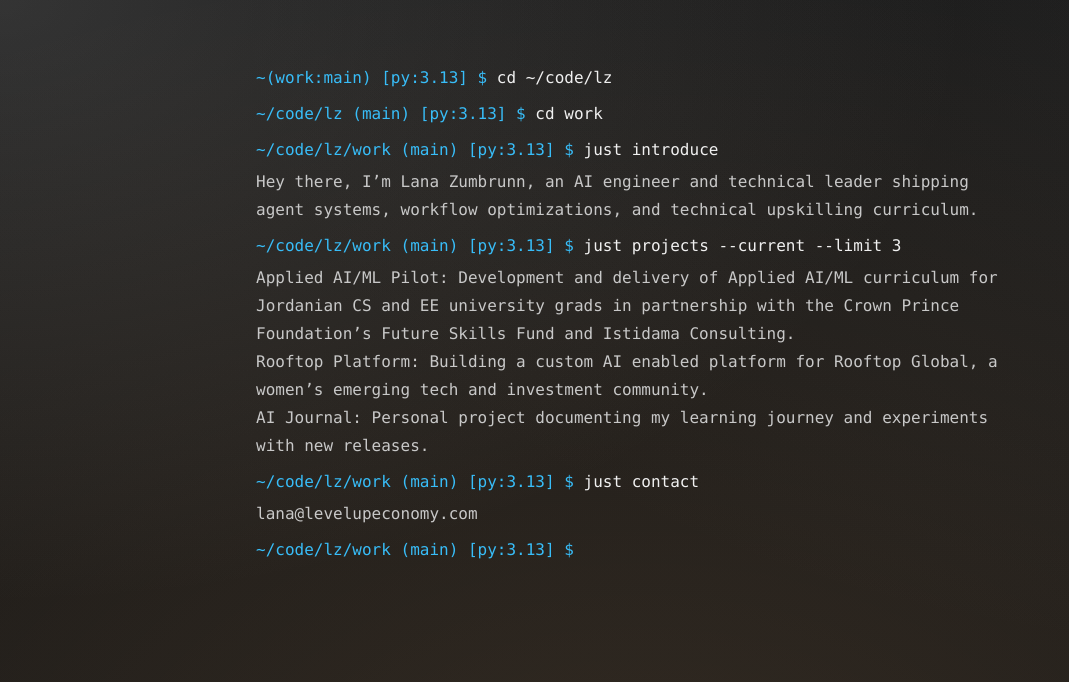
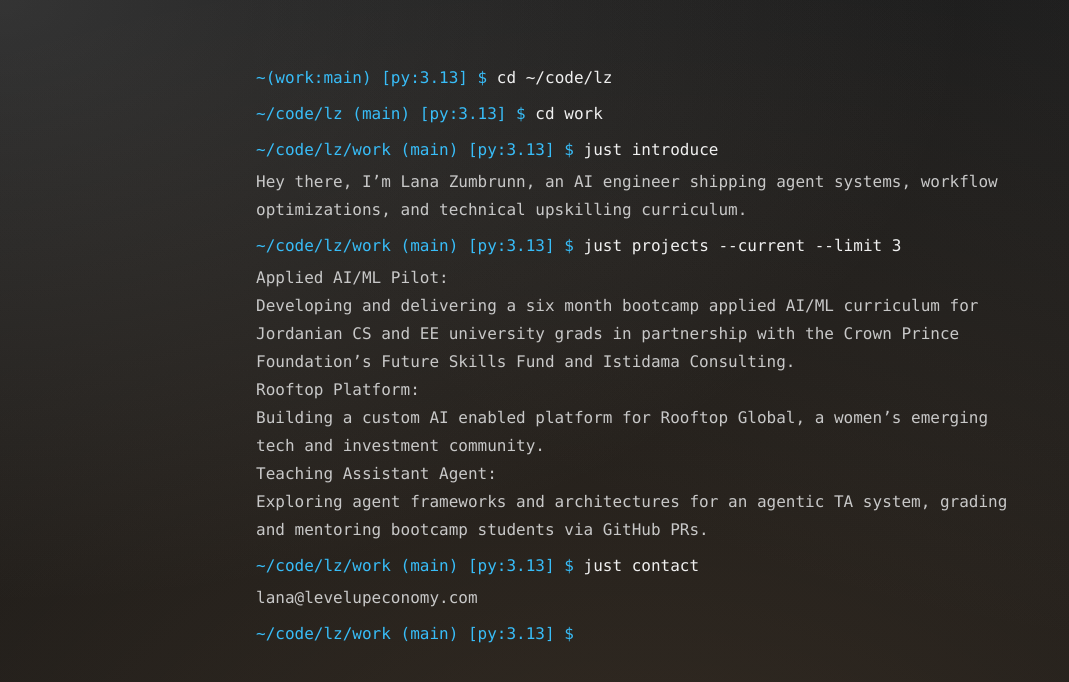
Before and after one commit to lana-z/lz-work, a Next.js app: page / in a window 1280 px wide. Shown: the top 682 px of the page, without its empty margins (0-1069 px from the left). Built offline with nearby package versions, Linux system fonts and the light colour scheme.

Commit message:
feat(cli): reorganize project data

```diff
--- a/src/app/page.tsx
+++ b/src/app/page.tsx
@@ -19,21 +19,161 @@ const INITIAL_PROMPT = `~(work:main) [py:${PY_VERSION}] $`;
 const LZ_PROMPT = `~/code/lz (main) [py:${PY_VERSION}] $`;
 const WORK_PROMPT = `~/code/lz/work (main) [py:${PY_VERSION}] $`;
 
-const KNOWN_COMMANDS = [
+type Project = {
+  name: string;
+  description: string;
+  href?: string;
+};
+
+const CURRENT_PROJECTS: Project[] = [
+  {
+    name: "Applied AI/ML Pilot",
+    description:
+      "Developing and delivering a six month bootcamp applied AI/ML curriculum for Jordanian CS and EE university grads in partnership with the Crown Prince Foundation’s Future Skills Fund and Istidama Consulting.",
+  },
+  {
+    name: "Rooftop Platform",
+    description:
+      "Building a custom AI enabled platform for Rooftop Global, a women’s emerging tech and investment community.",
+  },
+  {
+    name: "Teaching Assistant Agent",
+    description:
+      "Exploring agent frameworks and architectures for an agentic TA system, grading and mentoring bootcamp students via GitHub PRs.",
+  },
+  {
+    name: "Section",
+    description:
+      "Leading Section AI School enterprise prompt engineering sessions and CEO AI cohorts.",
+  },
+  {
+    name: "Guzakuza",
+    description:
+      "Designing and delivering prompt engineering + AI workflow modules for women agri-business founders through Guzakuza’s Ignite Accelerator.",
+  },
+];
+
+const PAST_PROJECTS: Project[] = [
+  {
+    name: "HeyDev",
+    description:
+      "Led a team of five devs to design and build a multi-agent DevRel productivity system with blog content from GitHub changelogs, community sentiment analysis, and daily recommended actions.",
+  },
+  {
+    name: "Tradesy",
+    description:
+      "Prototyped an agentic solution connecting early-career job seekers with trade professions.",
+  },
+  {
+    name: "Kimchi Token",
+    description:
+      "Designed and built kimchitoken.com and Telegram community integrations for KTZ blockchain token launch.",
+  },
+  {
+    name: "PR Council",
+    description:
+      "Led AI readiness training for PR Council agencies covering automation, ethics, and client enablement.",
+  },
+  {
+    name: "AB InBev",
+    description:
+      "Delivered training on advanced AI concepts for AB InBev Distribution Managers across the Americas and Europe.",
+  },
+];
+
+const FOR_FUN_PROJECTS: Project[] = [
+  {
+    name: "AI Journal",
+    description:
+      "Personal project documenting my learning journey and experiments with new releases.",
+  },
+  {
+    name: "Oh, Kale No!",
+    description: "Mental health check-in companion with AI chat and daily forward-momentum prompts.",
+    href: "https://ohkaleno.xyz/",
+  },
+  {
+    name: "Mountain House Meal Planner",
+    description: "Agent that parses grocery receipts, checks Seattle weather, and suggests dinner recipes.",
+  },
+  {
+    name: "Fitness Trainer Agent",
+    description: "Prototype agent generating adaptive workouts, habit nudges, and progress summaries from wearable data and check-ins.",
+  },
+  {
+    name: "Donut Dashboard",
+    description: "Dashboard and gamification of open source dev community contributions.",
+  },
+  {
+    name: "Running",
+    description: "Training for my 10th full marathon.",
+  },
+  {
+    name: "Baking",
+    description: "Foodie, baking pumpkin scones and many yummy seasonal favorites.",
+  },
+];
+
+const SPEAKING_SECTIONS = [
+  {
+    title: "Major conferences I've spoken at:",
+    lines: ["SXSW", "Rise of the Rest", "InBIA", "Global Accelerator Network", "Global Entrepreneurship Congress", "VentureWell"],
+  },
+  {
+    title: "Technical meetups and events I've given a talk or demoed at:",
+    lines: ["AI Tinkerers", "PuPPy (Puget Sound Programming Python)", "Seattle Tech Week", "AI2"],
+  },
+];
+
+const COMMUNITY_SECTIONS = [
+  {
+    title: "Puget Sound Python:",
+    lines: ["Create the fundraising strategy for PuPPy's 2026 sponsorship campaign and lead implementation in Q4 2025."],
+  },
+  {
+    title: "Girls Code Lincoln:",
+    lines: ["Founder and board member of Girls Code Lincoln (501c3) serving 1000+ girls in tech since 2016."],
+  },
+  {
+    title: "Fueling the Future of Female-Founded Innovation:",
+    lines: ["Hosting workshops to support female-founded startups and women investors in Seattle with partners at Wells Fargo, Boeing Ventures, E8, M12, First Row Partners, and Generationship."],
+  },
+];
+
+const HELP_LINES = [
   "just introduce",
-  "just projects",
-  "just projects --current",
-  "just projects --current --limit 3",
-  "just projects --past",
   "just contact",
   "just social",
+  "just projects [--current] [--past] [--limit N]",
+  "just speaking",
+  "just community",
+  "just forfun",
   "just education",
-  "just background",
-  "just speaking",
-  "just hackathon",
-  "just forfun",
   "just help",
-] as const;
+];
+
+function projectOutputs(projects: Project[], limit?: number): CommandOutput[] {
+  const max = typeof limit === "number" && !Number.isNaN(limit) ? Math.max(limit, 0) : undefined;
+  const list = typeof max === "number" ? projects.slice(0, max) : projects;
+  const entries: CommandOutput[] = [];
+  list.forEach((project) => {
+    entries.push({ type: "text", content: `${project.name}:` });
+    entries.push({ type: "text", content: `  ${project.description}` });
+    if (project.href) {
+      entries.push({ type: "link", content: abbreviateUrl(project.href), href: project.href });
+    }
+  });
+  return entries;
+}
+
+function sectionOutputs(sections: { title: string; lines: string[] }[]): CommandOutput[] {
+  const entries: CommandOutput[] = [];
+  sections.forEach((section) => {
+    entries.push({ type: "text", content: section.title });
+    section.lines.forEach((line) => entries.push({ type: "text", content: `  ${line}` }));
+  });
+  return entries;
+}
 
 function abbreviateUrl(url: string): string {
   try {
@@ -47,136 +187,32 @@ function abbreviateUrl(url: string): string {
 function getCommandOutput(command: string): CommandOutput[] | undefined {
   const normalized = command.trim().toLowerCase();
 
+  if (normalized.startsWith("just projects")) {
+    const usePast = normalized.includes("--past");
+    const useCurrent = normalized.includes("--current");
+    const limitMatch = normalized.match(/--limit\s+(\d+)/);
+    const limit = limitMatch ? Number.parseInt(limitMatch[1], 10) : undefined;
+
+    let projects: Project[];
+    if (usePast) {
+      projects = PAST_PROJECTS;
+    } else if (useCurrent) {
+      projects = CURRENT_PROJECTS;
+    } else {
+      // No flag means show all: current first, then past
+      projects = [...CURRENT_PROJECTS, ...PAST_PROJECTS];
+    }
+
+    return projectOutputs(projects, limit);
+  }
+
   switch (normalized) {
     case "just introduce":
       return [
         {
           type: "text",
           content:
-            "Hey there, I’m Lana Zumbrunn, an AI engineer and technical leader shipping agent systems, workflow optimizations, and technical upskilling curriculum.",
-        },
-      ];
-    case "just projects --current --limit 3":
-      return [
-        {
-          type: "project",
-          name: "Applied AI/ML Pilot",
-          description:
-            "Development and delivery of Applied AI/ML curriculum for Jordanian CS and EE university grads in partnership with the Crown Prince Foundation’s Future Skills Fund and Istidama Consulting.",
-          // href: "https://www.linkedin.com/posts/futureskillsfundjo_aispire-is-now-accepting-applications-from-activity-7385669034551443456-ypv2?utm_source=share&utm_medium=member_desktop&rcm=ACoAAADgXtkB-FVY8Y_rcPgHiPVOOtMLFQFzACc",
-        },
-        {
-          type: "project",
-          name: "Rooftop Platform",
-          description:
-            "Building a custom AI enabled platform for Rooftop Global, a women’s emerging tech and investment community.",
-          // href: "https://rooftop.global/",
-        },
-        {
-          type: "project",
-          name: "AI Journal",
-          description:
-            "Personal project documenting my learning journey and experiments with new releases.",
-          // href: "https://add-ai-journal-link",
-        },
-      ];
-    case "just projects --current":
-      return [
-        {
-          type: "project",
-          name: "Applied AI/ML Pilot",
-          description:
-            "Development and delivery of Applied AI/ML curriculum for Jordanian CS and EE university grads in partnership with the Crown Prince Foundation’s Future Skills Fund and Istidama Consulting.",
-        },
-        {
-          type: "project",
-          name: "Guzakuza AI Training",
-          description:
-            "Designing AI training modules for women-led agri-business founders through Guzakuza’s AISP program.",
-        },
-        {
-          type: "project",
-          name: "Section Advanced Prompt Training",
-          description:
-            "Leading Section School cohorts on advanced prompt design, agent workflows, and evaluation systems.",
-        },
-        {
-          type: "project",
-          name: "Rooftop Platform",
-          description:
-            "Building a custom AI enabled platform for Rooftop Global, a women’s emerging tech and investment community.",
-        },
-        {
-          type: "project",
-          name: "AI Journal",
-          description:
-            "Personal project documenting my learning journey and experiments with new releases.",
-        },
-        {
-          type: "project",
-          name: "AI Leads",
-          description:
-            "Outbound AI agent that researches prospects, enriches context, and drafts channel-specific outreach.",
-        },
-      ];
-
-    case "just projects":
-      return [
-        {
-          type: "project",
-          name: "Applied AI/ML Pilot",
-          description:
-            "Development and delivery of Applied AI/ML curriculum for Jordanian CS and EE university grads in partnership with the Crown Prince Foundation’s Future Skills Fund and Istidama Consulting.",
-        },
-        {
-          type: "project",
-          name: "Rooftop Platform",
-          description:
-            "Building a custom AI enabled platform for Rooftop Global, a women’s emerging tech and investment community.",
-        },
-        {
-          type: "project",
-          name: "AI Journal",
-          description:
-            "Personal project documenting my learning journey and experiments with new releases.",
-        },
-        {
-          type: "project",
-          name: "AI Leads",
-          description: "Outbound AI agent that researches prospects, enriches context, and drafts tailored outreach for sales teams.",
-        },
-      ];
-    case "just projects --past":
-      return [
-        {
-          type: "project",
-          name: "Kimchi Token",
-          description:
-            "Designed and built kimchitoken.com and Telegram community integrations for KTZ blockchain token launch.",
-        },
-        {
-          type: "project",
-          name: "Guzakuza AI Optimization",
-          description:
-            "Designed and delivered AI fundamentals + workflow design modules for women agri-business founders in Africa in partnership with Guzakuza's Ignite accelerator.",
-        },
-        {
-          type: "project",
-          name: "Section Advanced Prompt Engineering",
-          description:
-            "Developed enterprise prompt engineering curriculum and live cohort facilitation for Section AI School.",
-        },
-        {
-          type: "project",
-          name: "PR Council AI Readiness",
-          description:
-            "Led AI readiness training for PR Council agencies covering automation, ethics, and client enablement.",
-        },
-        {
-          type: "project",
-          name: "AB InBev Ops",
-          description:
-            "Consulted on AI enablement across the Americas and Europe for AB InBev Distribution Managers.",
+            "Hey there, I’m Lana Zumbrunn, an AI engineer shipping agent systems, workflow optimizations, and technical upskilling curriculum.",
         },
       ];
     case "just contact":
@@ -192,7 +228,7 @@ function getCommandOutput(command: string): CommandOutput[] | undefined {
       return [
         { type: "text", content: "University of Nebraska: Bachelor of Arts in Communication Studies and Poli Sci" },
         { type: "text", content: "Code Fellows: Certificate of Advanced Software Development in Python" },
-        { type: "text", content: "Business Retention & Expansion International: Certified Consultant (BREP)" },
+        { type: "text", content: "Business Retention & Expansion International: Certified Consultant" },
         { type: "text", content: "Cloud Security Alliance: Trusted AI Safety Expert (in progress)" },
       ];
     case "just background":
@@ -205,52 +241,13 @@ function getCommandOutput(command: string): CommandOutput[] | undefined {
         { type: "text", content: "Organizer/member: AI Tinkerers, PuPPy (Seattle Python), TechWell AI Con." },
       ];
     case "just speaking":
-      return [
-        { type: "text", content: "Major conferences:" },
-        { type: "text", content: "  SXSW, Rise of the Rest, InBIA, Global Accelerator Network, Global Entrepreneurship Congress, VentureWell" },
-        { type: "text", content: "" },
-        { type: "text", content: "Technical talks and demos:" },
-        { type: "text", content: "  AI Tinkerers, PuPPy (Puget Sound Programming Python), Fueling the Future of Female-Founded Innovation, Seattle Tech Week, AI2" },
-      ];
-    case "just hackathon":
-      return [
-        {
-          type: "text",
-          content: "AI Tinkerers Agents Hackathon, 2nd place: Built a multi-agent system for DevRel productivity including GitHub changelog to content, community sentiment analysis, and daily recommended actions, receiving a top rank AI Tinkerers Seattle hackathon in 2025; Invited to pitch at AI2.",
-        },
-        {
-          type: "text",
-          content: "Seattle Hackathon for Public Good, Most Impact award: Built an agentic system for early career job-seekers to get connected with trade professions and increase their relevant experience.",
-        },
-      ];
+      return sectionOutputs(SPEAKING_SECTIONS);
+    case "just community":
+      return sectionOutputs(COMMUNITY_SECTIONS);
     case "just forfun":
-      return [
-        { type: "text", content: "Experiments and side projects:" },
-        { type: "link", content: "Oh, Kale No!: A mental health check-in with AI chat: ohkaleno.xyz", href: "https://ohkaleno.xyz/" },
-        {
-          type: "project",
-          name: "Mountain House Meal Planner",
-          description:
-            "Household agent that parses grocery receipts, checks Seattle weather, and generates adaptive dinner plans.",
-        },
-        {
-          type: "project",
-          name: "Fitness Trainer Agent",
-          description:
-            "Personal agent generating workout plans, nudges, and more from Apple Fitness and other iOS app data with daily check-ins.",
-        },
-        {
-          type: "project",
-          name: "Donut Dashboard",
-          description:
-            " Gamification of open source dev community contributions.",
-        },
-      ];
+      return projectOutputs(FOR_FUN_PROJECTS);
     case "just help":
-      return [
-        { type: "text", content: "Available commands:" },
-        ...KNOWN_COMMANDS.map((cmd) => ({ type: "text" as const, content: `  ${cmd}` })),
-      ];
+      return HELP_LINES.map((line) => ({ type: "text" as const, content: line }));
     default:
       return undefined;
   }
@@ -287,7 +284,7 @@ export default function Home() {
     if (!trimmed) return;
 
     const output = getCommandOutput(trimmed) ?? [
-      { type: "text", content: "Command not found. Try just help." },
+      { type: "text", content: "Command not found. Try: 'just help'." },
     ];
 
     setHistory((prev) => [...prev, { prompt: WORK_PROMPT, command: trimmed, output }]);
@@ -356,7 +353,7 @@ export default function Home() {
         <div className="mb-2">
           <p className="m-0">
             <span className="text-prompt">{WORK_PROMPT}</span>{" "}
-            <span>{inputValue}</span>{" "}
+            <span>{inputValue}</span>
             <span className="blink text-prompt" aria-hidden>
               █
             </span>
```
Also changed, not shown: 1 other file (tests, documents, lock files or other folders).
